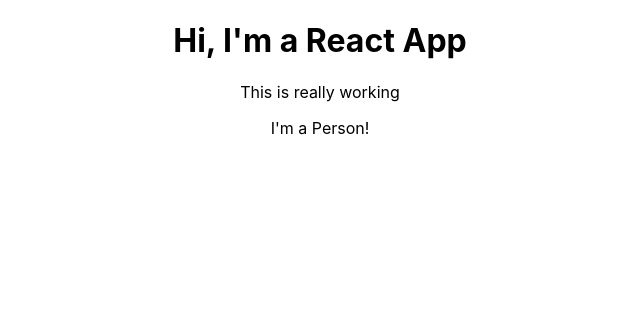
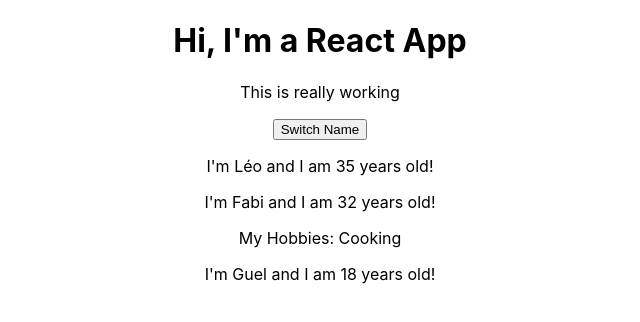
Before and after one commit to leogsouza/react-course, a React (Create React App) app in the folder react-complete-guide/: page / in a window 1280 px wide. Shown: the top 322 px of the page, without its empty margins (320-960 px from the left). Built offline with nearby package versions, Linux system fonts and the light colour scheme.

Commit message:
Handling props and state

```diff
--- a/react-complete-guide/src/App.js
+++ b/react-complete-guide/src/App.js
@@ -3,12 +3,34 @@
 import Person from './Person/Person';
 
 class App extends Component {
+  state = {
+    persons: [
+      { name: "Léo", age: 35},
+      { name: "Fabi", age: 32},
+      { name: "Guel", age: 18},
+    ]
+  }
+
+  switchNameHandler = () => {
+    this.setState( {
+      persons: [
+        { name: "Leonardo", age: 36},
+        { name: "Fabiana", age: 37},
+        { name: "Miguel", age: 7},
+      ]
+    })
+  }
+
   render() {
     return (
       <div className="App">
         <h1>Hi, I'm a React App</h1>
         <p>This is really working</p>
-        <Person />
+        <button onClick={this.switchNameHandler}>Switch Name</button>
+        <Person name={this.state.persons[0].name} age={this.state.persons[0].age} />
+        <Person name={this.state.persons[1].name} age={this.state.persons[1].age}>My Hobbies: Cooking</Person>
+        <Person name={this.state.persons[2].name} age={this.state.persons[2].age} />
+
       </div>
     );
   }
--- a/react-complete-guide/src/Person/Person.js
+++ b/react-complete-guide/src/Person/Person.js
@@ -1,7 +1,12 @@
 import React from 'react';
 
-const person = () => {
-  return <p>I'm a Person!</p>
+const person = (props) => {
+  return (
+    <div>
+      <p>I'm {props.name} and I am {props.age} years old!</p>
+      <p>{props.children}</p>
+    </div>
+  )
 }
 
 export default person;
```
